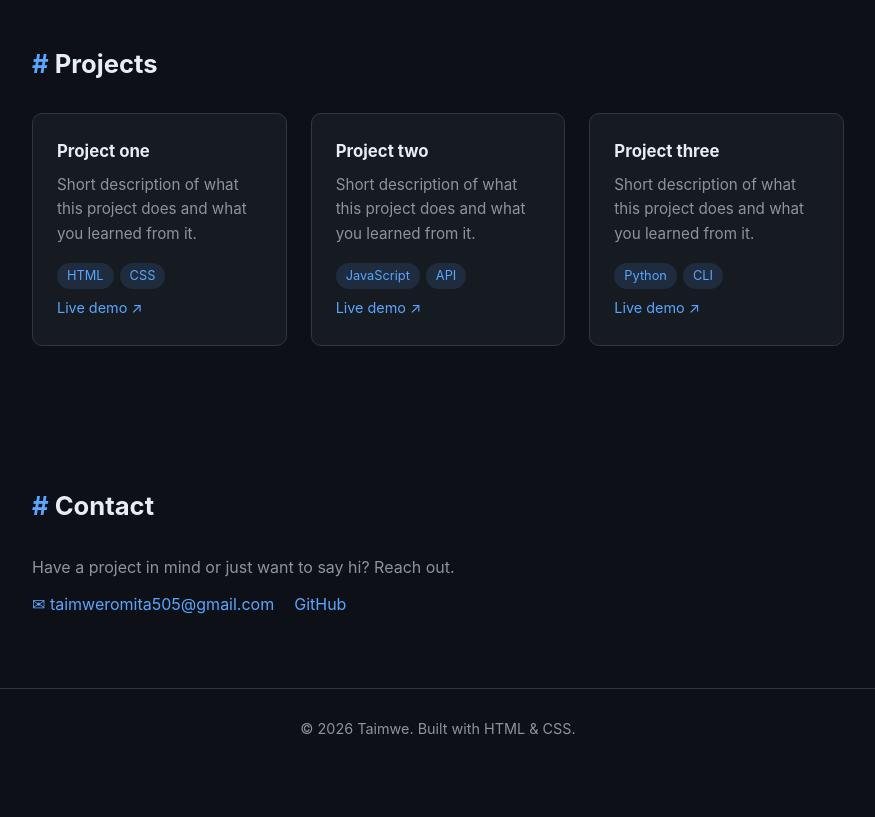
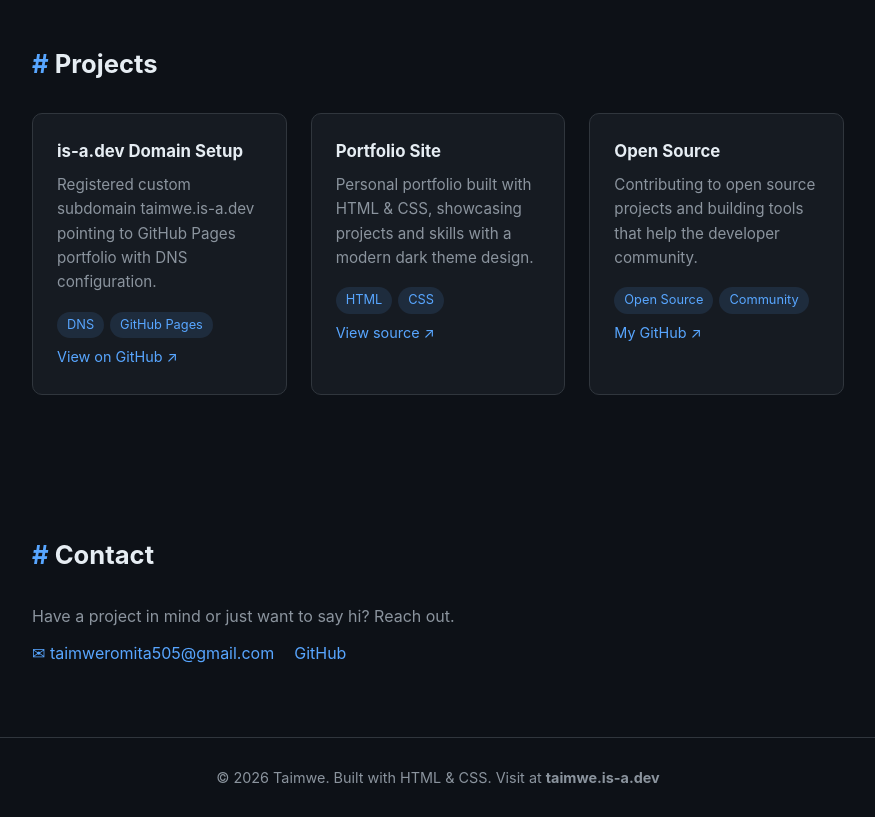
Before and after one commit to taimweromita505-source/taimweromita505-source.github.io, a plain HTML site: page index.html in a window 1280 px wide. Shown: the part 900-1717 px from the top of the page, without its empty margins (202-1077 px from the left). Before the commit the page ends 1668 px from the top, so only its background shows below. Drawn offline with Linux system fonts and the light colour scheme.

Commit message:
Update portfolio with personalized content and projects

```diff
--- a/index.html
+++ b/index.html
@@ -123,12 +123,10 @@
       <div class="about-grid">
         <div>
           <h3>Who I am</h3>
-          <!-- TODO: replace with a short intro about yourself -->
           <p class="muted">I'm a developer who enjoys turning ideas into working software. I care about clean code, good UX, and shipping things that actually work.</p>
         </div>
         <div>
           <h3>Skills</h3>
-          <!-- TODO: replace with your real skills -->
           <ul>
             <li><b>Languages</b> — JavaScript / TypeScript, Python</li>
             <li><b>Web</b> — HTML, CSS, React</li>
@@ -143,24 +141,23 @@
     <div class="container">
       <h2><span>#</span> Projects</h2>
       <div class="projects">
-        <!-- TODO: replace with your real projects -->
         <div class="card">
-          <h3>Project one</h3>
-          <p>Short description of what this project does and what you learned from it.</p>
-          <div><span class="tag">HTML</span><span class="tag">CSS</span></div>
-          <a href="#" target="_blank">Live demo ↗</a>
+          <h3>is-a.dev Domain Setup</h3>
+          <p>Registered custom subdomain taimwe.is-a.dev pointing to GitHub Pages portfolio with DNS configuration.</p>
+          <div><span class="tag">DNS</span><span class="tag">GitHub Pages</span></div>
+          <a href="https://github.com/is-a-dev/register" target="_blank">View on GitHub ↗</a>
         </div>
         <div class="card">
-          <h3>Project two</h3>
-          <p>Short description of what this project does and what you learned from it.</p>
-          <div><span class="tag">JavaScript</span><span class="tag">API</span></div>
-          <a href="#" target="_blank">Live demo ↗</a>
+          <h3>Portfolio Site</h3>
+          <p>Personal portfolio built with HTML & CSS, showcasing projects and skills with a modern dark theme design.</p>
+          <div><span class="tag">HTML</span><span class="tag">CSS</span></div>
+          <a href="https://github.com/taimweromita505-source/taimweromita505-source.github.io" target="_blank">View source ↗</a>
         </div>
         <div class="card">
-          <h3>Project three</h3>
-          <p>Short description of what this project does and what you learned from it.</p>
-          <div><span class="tag">Python</span><span class="tag">CLI</span></div>
-          <a href="#" target="_blank">Live demo ↗</a>
+          <h3>Open Source</h3>
+          <p>Contributing to open source projects and building tools that help the developer community.</p>
+          <div><span class="tag">Open Source</span><span class="tag">Community</span></div>
+          <a href="https://github.com/taimweromita505-source" target="_blank">My GitHub ↗</a>
         </div>
       </div>
     </div>
@@ -178,7 +175,7 @@
   </section>
 
   <footer>
-    <div class="container">© <span id="year"></span> Taimwe. Built with HTML & CSS.</div>
+    <div class="container">© <span id="year"></span> Taimwe. Built with HTML & CSS. Visit at <strong>taimwe.is-a.dev</strong></div>
   </footer>
 
   <script>
```
